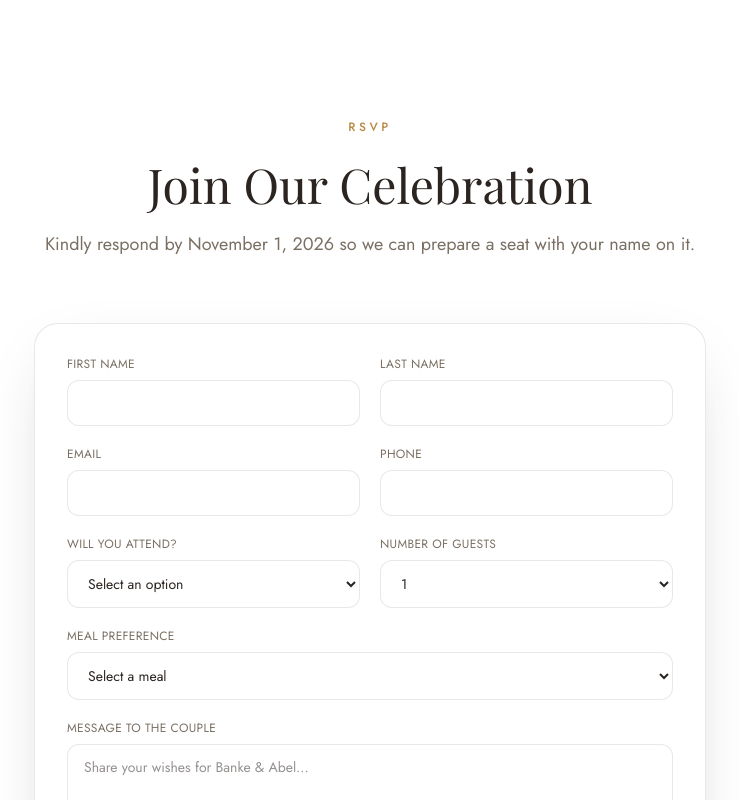
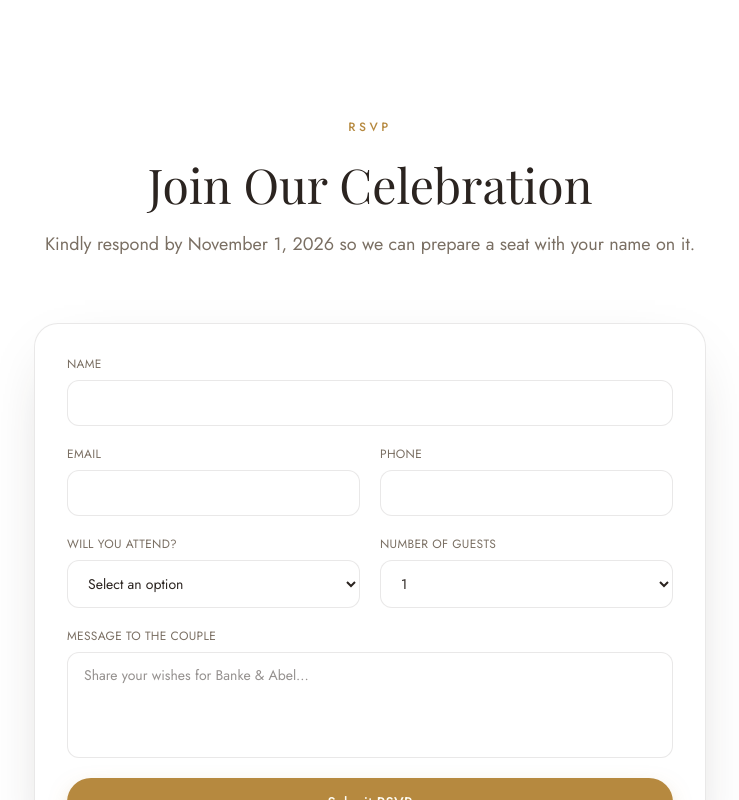
Before and after one commit to segunajibola/banke-abel, a Next.js app: page /details in a window 1280 px wide. Shown: the part 3126-3926 px from the top of the page, without its empty margins (270-1009 px from the left). Built offline with nearby package versions, Linux system fonts and the light colour scheme; a web font is replaced by a local one.

Commit message:
editBody

```diff
--- a/components/layout/Footer.tsx
+++ b/components/layout/Footer.tsx
@@ -28,6 +28,18 @@ export function Footer() {
         >
           <ArrowUp size={18} />
         </button>
+
+        <p className="mt-4 font-sans text-xs text-[color:var(--ink-muted)]">
+          Page developed and designed by{" "}
+          <a
+            href="https://wa.me/2348105729893"
+            target="_blank"
+            rel="noopener noreferrer"
+            className="text-[color:var(--gold)] hover:underline"
+          >
+            Segun
+          </a>
+        </p>
       </Container>
     </footer>
   );
--- a/lib/data.ts
+++ b/lib/data.ts
@@ -133,10 +133,9 @@ export const event: VenueDetail = {
   date: "September 26, 2026",
   time: "11:00 AM",
   address: "Lagos State University (LASU), Badagry Expressway, Ojo, Lagos",
-  dressCode: "Formal — White attire encouraged",
+  dressCode: "White",
   parking: "Free on-campus parking available near the hall entrance",
-  mapsUrl:
-    "https://maps.google.com/?q=Femi+Gbajabiamila+Hall+Lagos+State+University+Ojo+Lagos",
+  mapsUrl: "https://maps.app.goo.gl/nmTcPUrABzcq2T1Z7",
 };
 
 export const accommodation: AccommodationInfo = {
--- a/sections/RSVP.tsx
+++ b/sections/RSVP.tsx
@@ -13,13 +13,11 @@ import { Button } from "@/components/ui/Button";
 import { FormField, SelectInput, TextArea, TextInput } from "@/components/ui/FormField";
 
 const initialForm: RsvpFormData = {
-  firstName: "",
-  lastName: "",
+  name: "",
   email: "",
   phone: "",
   attending: "",
   guests: "1",
-  mealPreference: "",
   message: "",
 };
 
@@ -80,7 +78,7 @@ export function RSVP() {
                 >
                   <CircleCheck size={56} className="text-[color:var(--gold)]" />
                 </motion.div>
-                <h3 className="font-serif text-3xl text-[color:var(--ink)]">Thank You, {form.firstName}!</h3>
+                <h3 className="font-serif text-3xl text-[color:var(--ink)]">Thank You, {form.name}!</h3>
                 <p className="max-w-md font-sans text-sm text-[color:var(--ink-muted)]">
                   {form.attending === "yes"
                     ? "We can't wait to celebrate with you! A confirmation has been noted."
@@ -99,14 +97,11 @@ export function RSVP() {
                 onSubmit={handleSubmit}
                 className="grid gap-5 sm:grid-cols-2"
               >
-                <FormField label="First Name" htmlFor="firstName">
-                  <TextInput id="firstName" required value={form.firstName} onChange={handleChange("firstName")} />
-                </FormField>
-                <FormField label="Last Name" htmlFor="lastName">
-                  <TextInput id="lastName" required value={form.lastName} onChange={handleChange("lastName")} />
+                <FormField label="Name" htmlFor="name" className="sm:col-span-2">
+                  <TextInput id="name" required value={form.name} onChange={handleChange("name")} />
                 </FormField>
                 <FormField label="Email" htmlFor="email">
-                  <TextInput id="email" type="email" required value={form.email} onChange={handleChange("email")} />
+                  <TextInput id="email" type="email" value={form.email} onChange={handleChange("email")} />
                 </FormField>
                 <FormField label="Phone" htmlFor="phone">
                   <TextInput id="phone" type="tel" value={form.phone} onChange={handleChange("phone")} />
@@ -123,19 +118,6 @@ export function RSVP() {
                     {[1, 2, 3, 4].map((n) => (
                       <option key={n} value={n}>{n}</option>
                     ))}
-                  </SelectInput>
-                </FormField>
-                <FormField label="Meal Preference" htmlFor="mealPreference" className="sm:col-span-2">
-                  <SelectInput
-                    id="mealPreference"
-                    value={form.mealPreference}
-                    onChange={handleChange("mealPreference")}
-                  >
-                    <option value="">Select a meal</option>
-                    <option value="chicken">Herb-Roasted Chicken</option>
-                    <option value="fish">Grilled Fish</option>
-                    <option value="vegetarian">Vegetarian</option>
-                    <option value="vegan">Vegan</option>
                   </SelectInput>
                 </FormField>
                 <FormField label="Message to the Couple" htmlFor="message" className="sm:col-span-2">
--- a/types/index.ts
+++ b/types/index.ts
@@ -85,12 +85,10 @@ export interface AboutEachOtherEntry {
 }
 
 export interface RsvpFormData {
-  firstName: string;
-  lastName: string;
+  name: string;
   email: string;
   phone: string;
   attending: "yes" | "no" | "";
   guests: string;
-  mealPreference: string;
   message: string;
 }
```
Also changed, not shown: 1 other file (tests, documents, lock files or other folders).
